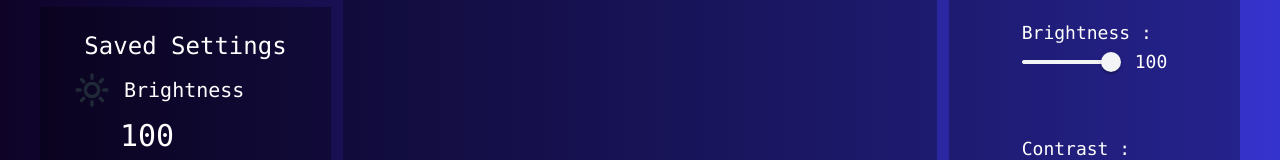
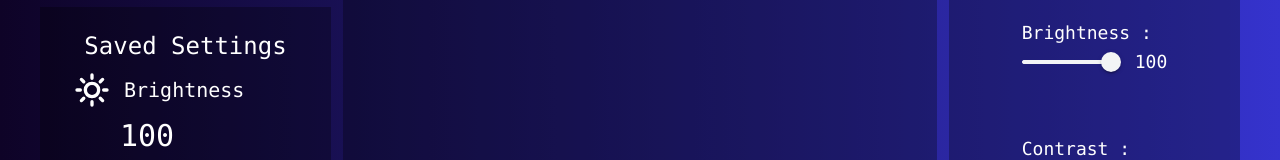
Before and after one commit to Halisia-lab/Organoids, a React (Create React App) app in the folder client/: page / in a window 1280 px wide. Shown: the part 386-546 px from the top of the page. Built offline with nearby package versions, Linux system fonts and the light colour scheme; no server answers.

Commit message:
try to fix segmentation category bugs

```diff
--- a/client/src/App.js
+++ b/client/src/App.js
@@ -6,14 +6,13 @@ import Slider from "@mui/material/Slider";
 
 
 function App() {
+  const S3_BUCKET_URL = process.env.REACT_APP_S3_URL;
 
   const [activeTab, setActiveTab] = useState('Testing');
 
   const defaultOpacity = 50;
   const defaultBrightness = 100;
   const defaultContrast = 100;
-
-
 
   const [imageList, setImageList] = useState([]);
   const [mainImage, setMainImage] = useState(null);
@@ -28,7 +27,7 @@ function App() {
   const [brightnessDisplayer, setBrightnessDisplayer] = useState(defaultBrightness);
   const [contrastDisplayer, setContrastDisplayer] = useState(defaultBrightness);
 
-  const S3_BUCKET_URL = process.env.REACT_APP_S3_URL;
+
 
   useEffect(() => {
     uploadTestingImages();
@@ -192,7 +191,7 @@ function App() {
             <div>
               <div className="flex items-center">
                 <svg className="w-10 h-10 mx-3 text-gray-800 " aria-hidden="true" xmlns="http://www.w3.org/2000/svg" width="24" height="24" fill="none" viewBox="0 0 24 24">
-                  <path stroke="currentColor" strokeLinecap="round" strokeLinejoin="round" strokeWidth="2" d="M12 5V3m0 18v-2M7.05 7.05 5.636 5.636m12.728 12.728L16.95 16.95M5 12H3m18 0h-2M7.05 16.95l-1.414 1.414M18.364 5.636 16.95 7.05M16 12a4 4 0 1 1-8 0 4 4 0 0 1 8 0Z" />
+                  <path stroke="#ffffff" strokeLinecap="round" strokeLinejoin="round" strokeWidth="2" d="M12 5V3m0 18v-2M7.05 7.05 5.636 5.636m12.728 12.728L16.95 16.95M5 12H3m18 0h-2M7.05 16.95l-1.414 1.414M18.364 5.636 16.95 7.05M16 12a4 4 0 1 1-8 0 4 4 0 0 1 8 0Z" />
                 </svg>
                 Brightness</div>
               <div className="text-[30px] p-3 mx-12">{brightnessDisplayer}</div>
```
